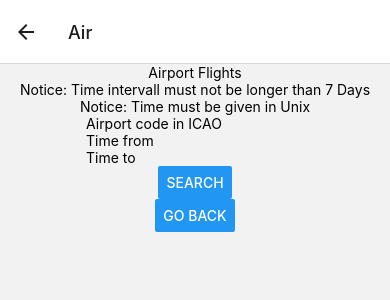
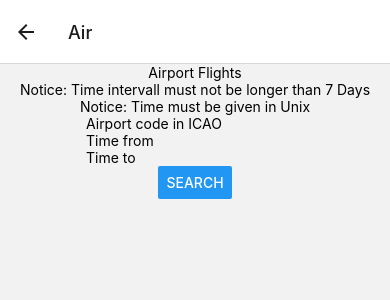
Before and after one commit to RiceDefender/SpStrat, a React Native app: screen /Air in a window 390 px wide. Shown: the top 300 px of the page. Built offline with nearby package versions, Linux system fonts and the light colour scheme.

Commit message:
write API without test and download package for sensors

```diff
--- a/components/Air.jsx
+++ b/components/Air.jsx
@@ -11,12 +11,15 @@ function AirPortFlights({navigation}){
     const [timefrom, settimefrom] = useState();
     const [timeto, settimeto] = useState();
     const [airportname, setairportname] = useState();
+    const [debug, setdebug] = useState();
 
     const getapidata = async () => {
       try {
-        axios.get("https://opensky-network.org/api/flights/arrival?airport=LSZH&begin=1656844210&end=1657111499")
+        setdebug("https://opensky-network.org/api/flights/arrival?airport="+ airportname +"&begin="+timefrom+"&end="+ timeto)
+        axios.get("https://opensky-network.org/api/flights/arrival?airport="+ airportname +"&begin="+timefrom+"&end="+ timeto)
         //"https://opensky-network.org/api/flights", {params: {airport: airportname, begin: settimefrom, end: settimeto}}
           .then((response) => {
+
             setapidata(response.data)
             console.log(response.data)
           });
@@ -33,7 +36,7 @@ function AirPortFlights({navigation}){
       <TextInput value={timefrom} onChangeText={settimefrom} placeholder="Time from" keyboardType='numeric' />
       <TextInput value={timeto} onChangeText={settimeto} placeholder="Time to" keyboardType='numeric' />
       <Button title="Search" onPress={ getapidata} />
-      <Button title="Go back" onPress={() => navigation.navigate('Home')} />
+      <Text>{debug}</Text>
       <ScrollView>
       {
         apidata.map((obj, index)=> {
--- a/components/Sprint.jsx
+++ b/components/Sprint.jsx
@@ -2,14 +2,14 @@ import { StatusBar } from 'expo-status-bar';
 import React from 'react';
 import { StyleSheet, Text, View, Button } from 'react-native';
 import { NavigationContainer, StackRouter, createNati } from '@react-navigation/native';
-import { createNativeStackNavigator } from '@react-navigation/native-stack'
+import { createNativeStackNavigator } from '@react-navigation/native-stack';
+import { Pedometer } from 'expo-sensors';
 import HomeScreen from './Home.jsx';
 
 function SprintScreen({navigation}){
     return(
       <View style={{alignItems:"center", justifyContent:"center"}}>
         <Text>Text Screen</Text>
-        <Button title="Go back" onPress={() => navigation.navigate('Home')} />
       </View>
     );
   }
--- a/package.json
+++ b/package.json
@@ -24,7 +24,8 @@
     "react-native-reanimated": "~2.8.0",
     "react-native-safe-area-context": "4.2.4",
     "react-native-screens": "~3.11.1",
-    "react-native-web": "0.17.7"
+    "react-native-web": "0.17.7",
+    "expo-sensors": "~11.3.0"
   },
   "devDependencies": {
     "@babel/core": "^7.12.9"
```
Also changed, not shown: 1 other file (tests, documents, lock files or other folders).
